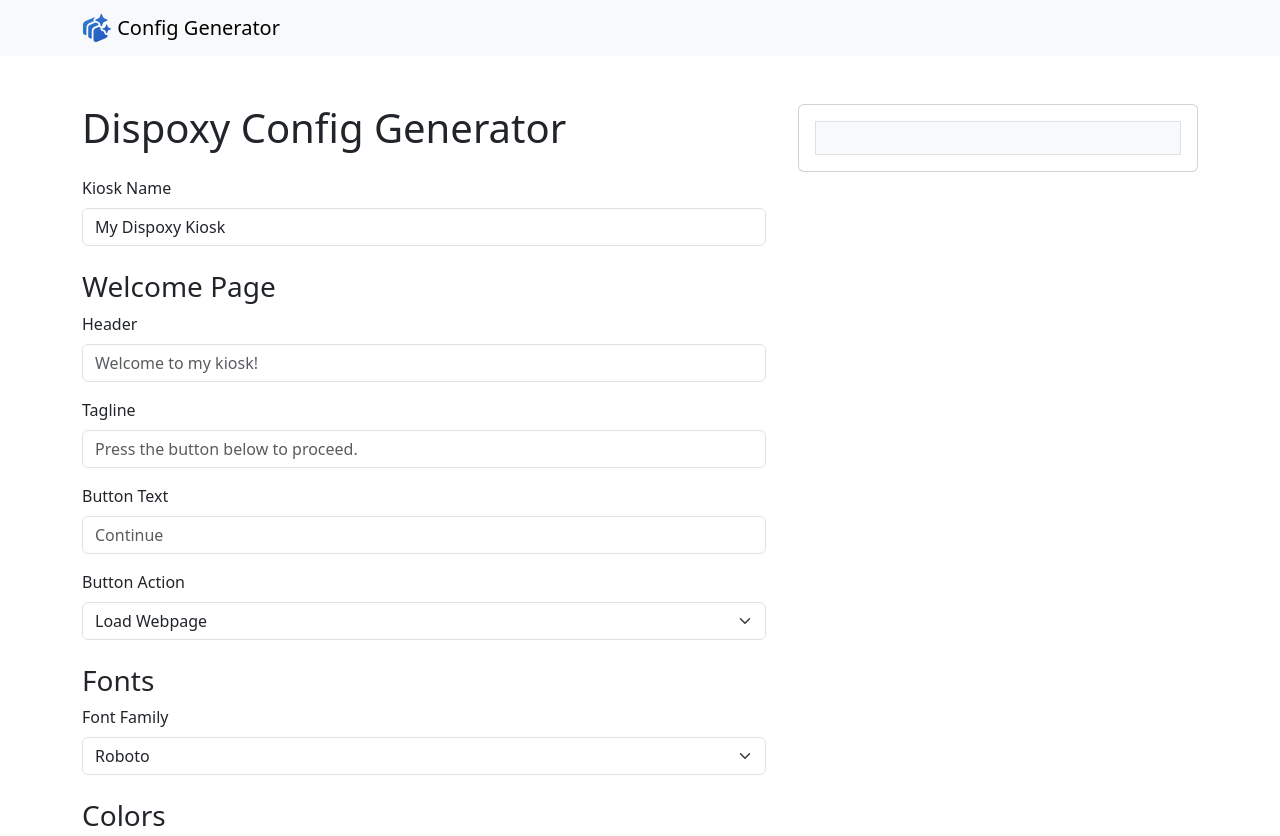
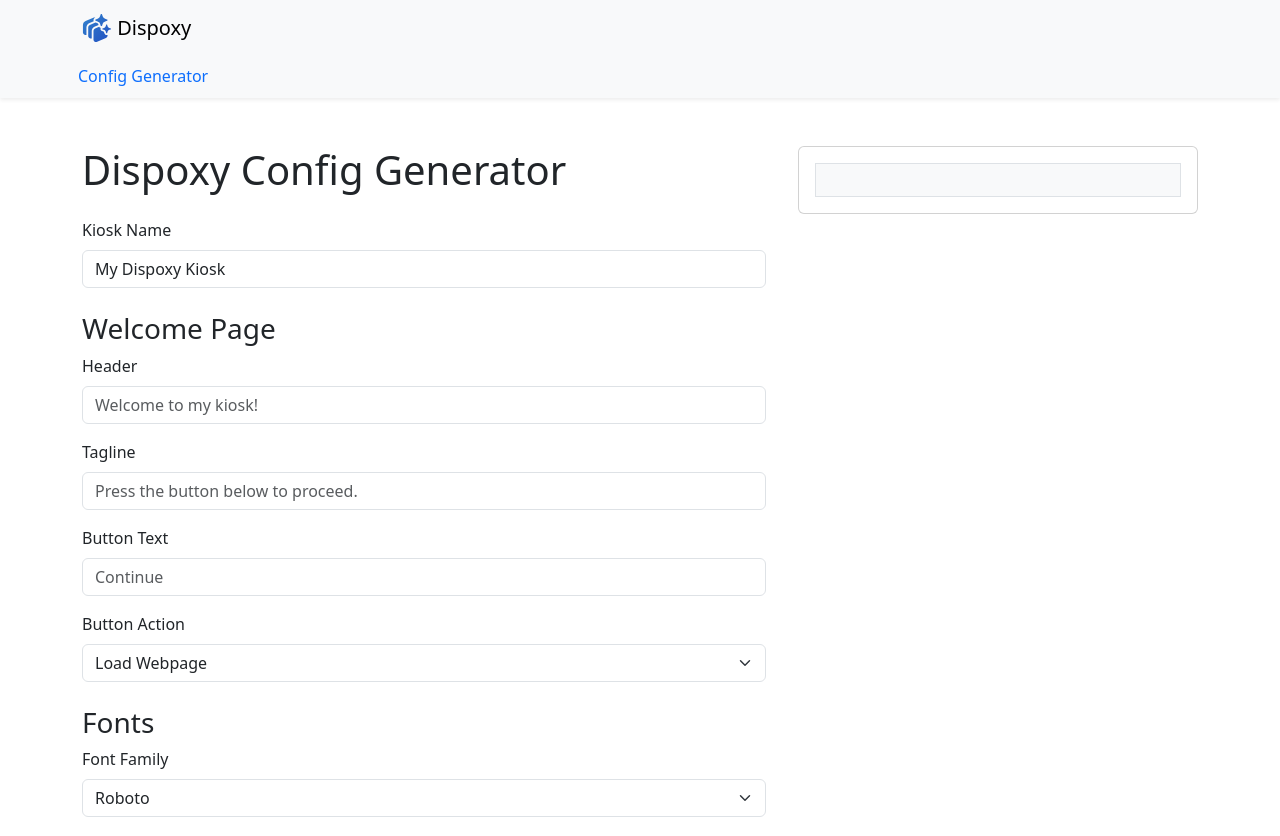
Before and after one commit to Dispoxy/Config-Generator, a plain HTML site: page index.html in a window 1280 px wide. Shown: the top 836 px of the page. Drawn offline with nearby package versions, Linux system fonts and the light colour scheme.

Commit message:
Push update

```diff
--- a/index.html
+++ b/index.html
@@ -12,7 +12,7 @@
 <body>
     <nav class="navbar navbar-light bg-light">
         <div class="container">
-            <a class="navbar-brand" href="/">
+            <a class="navbar-brand fw-medium" href="https://dispoxy.github.io/">
                 <svg width="30" height="30" viewBox="0 0 512 512" fill="none" class="d-inline-block align-top"
                     xmlns="http://www.w3.org/2000/svg">
                     <path
@@ -26,10 +26,15 @@
                         </linearGradient>
                     </defs>
                 </svg>
-                Config Generator
+                Dispoxy
             </a>
         </div>
     </nav>
+    <div class="nav-scroller bg-light shadow-sm">
+        <nav class="nav container nav-underline px-2">
+          <a class="nav-link" href="https://dispoxy.github.io/Config-Generator">Config Generator</a>
+        </nav>
+      </div>
     <div class="container my-5">
         <div class="form-container">
             <h1 class="mb-4">Dispoxy Config Generator</h1>
```
